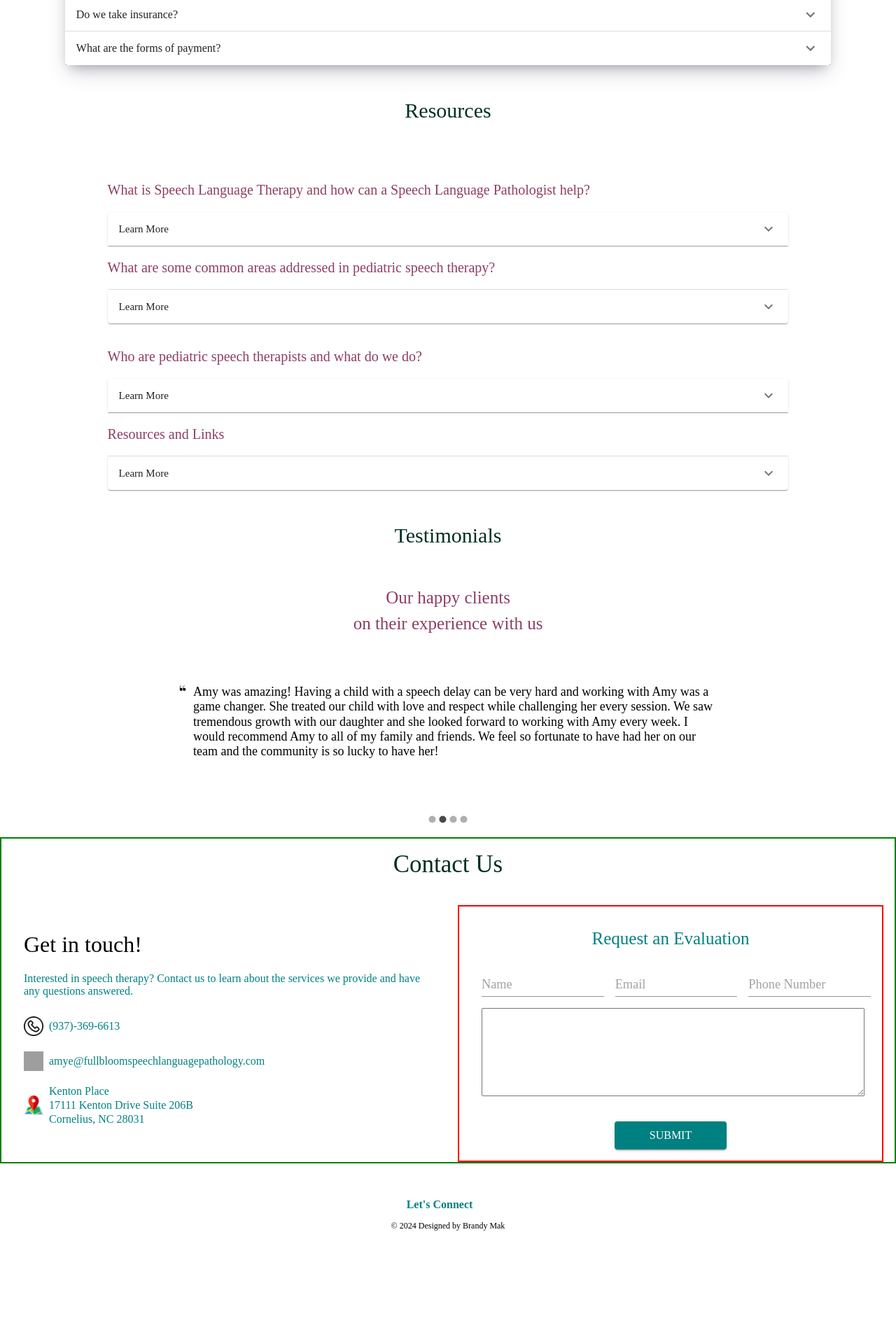
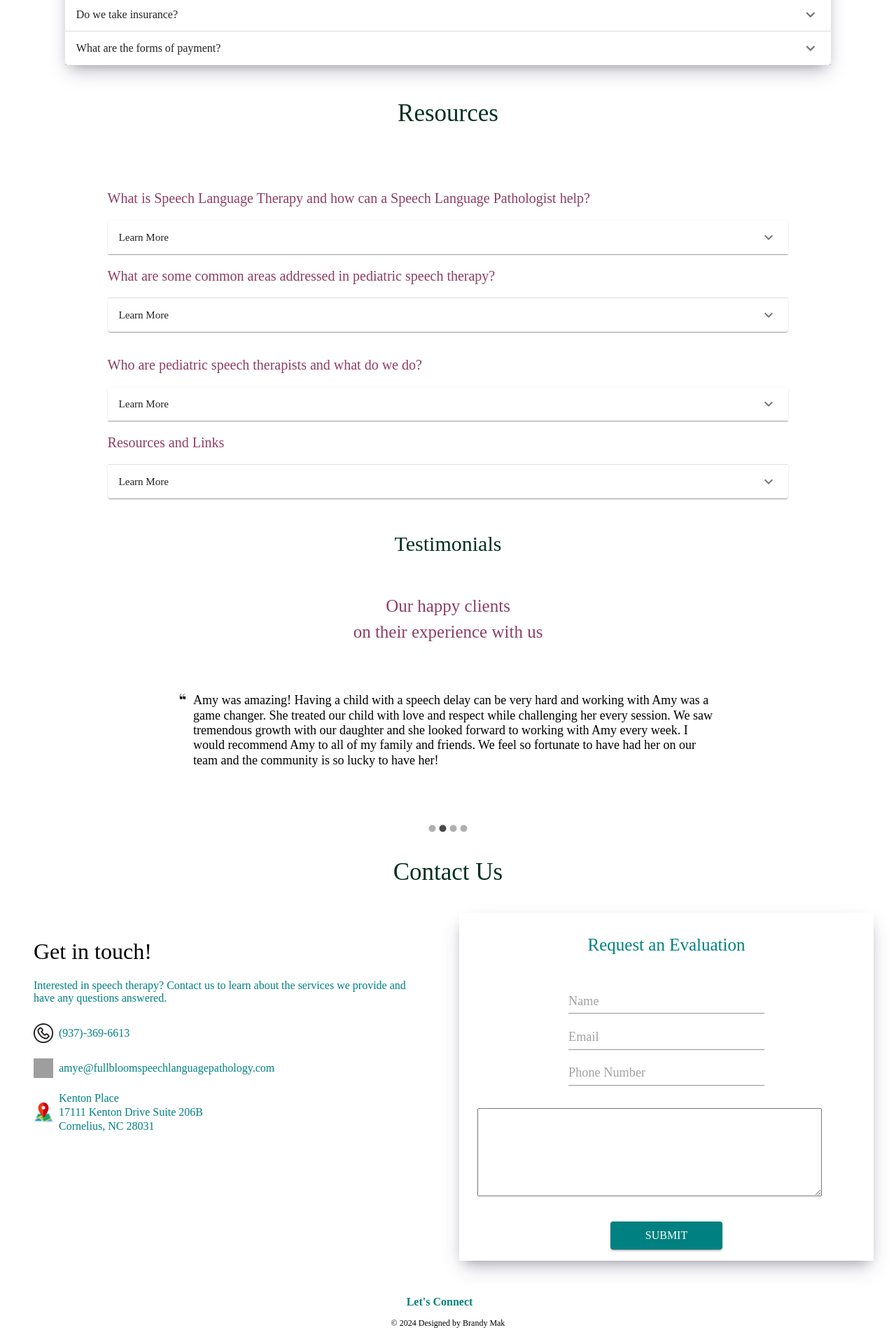
Before and after one commit to beemak789/AE_SLP_Website, a React (Create React App) app in the folder AE_Website/: page / in a window 1280 px wide. Shown: the part 1712-3632 px from the top of the page at 70% size. Before the commit the page ends 3493 px from the top, so only its background shows below. Built offline with nearby package versions, Linux system fonts and the light colour scheme; grey boxes are pictures that could not be loaded; some icons are missing; a web font is replaced by a local one.

Commit message:
add carousel

```diff
--- a/AE_Website/src/component/ContactMe.js
+++ b/AE_Website/src/component/ContactMe.js
@@ -52,9 +52,8 @@ export default ContactMe;
 const ContactMeContainer = styled.div`
   display: flex;
   flex-direction: column;
-  border: 2px solid green;
-  padding-right: 1rem;
-  padding-left: 1rem;
+  padding-right: 2rem;
+  padding-left: 2rem;
 
   .fancy {
     font-size: 35px;
--- a/AE_Website/src/component/Form.js
+++ b/AE_Website/src/component/Form.js
@@ -25,33 +25,33 @@ const Form = () => {
         name='_autoresponse'
         value='your custom message'
       ></input>
-      <div className='input-field-container'>
+      <InputFieldContainer>
         <Input
+          className='input'
           placeholder='Name'
-          sx={{ marginLeft: '1rem' }}
           value={name}
           name='name'
           onInput={(event) => setName(event.target.value)}
           required
         />
         <Input
+          className='input'
           placeholder='Email'
-          sx={{ marginLeft: '1rem' }}
           value={email}
           name='email'
           onInput={(event) => setEmail(event.target.value)}
           required
         />
         <Input
+          className='input'
           placeholder='Phone Number'
-          sx={{ marginLeft: '1rem' }}
           value={phoneNumber}
           name='phoneNumber'
           onInput={(event) => setPhoneNumber(event.target.value)}
           required
         />
-      </div>
-      <div className='text-area-div'>
+      </InputFieldContainer>
+      <TextAreaContainer>
         <textarea
           id='message'
           name='message'
@@ -61,17 +61,12 @@ const Form = () => {
           onInput={(event) => setMessage(event.target.value)}
           className='text-area-container'
         ></textarea>
-      </div>
+      </TextAreaContainer>
       <Button
         className='submit-button'
         variant='contained'
         type='submit'
-        sx={{
-          backgroundColor: '#008080',
-          width: '10rem',
-          margin: 'auto',
-          marginTop: '2rem',
-        }}
+        style={{ marginTop: '2rem', background: '#008080' }}
       >
         Submit
       </Button>
@@ -86,12 +81,34 @@ const FormContainer = styled.div`
   flex-direction: column;
   align-items: center;
   width: 50%;
-border: 2px solid red;
-padding: 1rem;
+  padding: 1rem;
+  box-shadow: rgba(50, 50, 93, 0.25) 0px 13px 27px -5px,
+    rgba(0, 0, 0, 0.3) 0px 8px 16px -8px;
 
   .submit-question-header {
     color: #008080;
     font-size: 25px;
     font-weight: 100;
   }
+
+  .submit-button {
+    backgroundcolor: '#008080';
+    width: 10rem;
+    margin: auto;
+    margintop: 2rem;
+  }
 `;
+
+const InputFieldContainer = styled.div`
+  margin-top: 2rem;
+  display: flex;
+  flex-direction: column;
+  gap: 1rem;
+  padding: 1rem;
+  width: 50%;
+`;
+const TextAreaContainer = styled.div`
+  textarea {
+    width: 90%;
+  }
+`;
--- a/AE_Website/src/component/Resources.js
+++ b/AE_Website/src/component/Resources.js
@@ -19,7 +19,7 @@ const bull = (
 const Resources = () => {
   return (
     <ResourcesContainer>
-      <h2 className='fancy'>Resources</h2>
+      <h2 className='resources-header'>Resources</h2>
 
       <ResourcesList>
         <ResourceBox>
@@ -141,10 +141,11 @@ const Resources = () => {
 export default Resources;
 
 const ResourcesContainer = styled.div`
-  .fancy {
-    font-size: 30px;
+  h2 {
+    font-size: 35px;
     font-weight: 300;
     text-align: center;
+    border: 2px solid red;
 
     --b: 0.5px; /* control the border thickness */
     --w: 400px; /* control the width of the line*/
--- a/AE_Website/src/component/Services.js
+++ b/AE_Website/src/component/Services.js
@@ -20,6 +20,7 @@ const ServicesContainer = styled.div`
   flex-direction: column;
   justify-content: space-around;
   background-color: white;
+  height: fit-content;
 
   .our-services-header {
     font-size: 25px;
--- a/AE_Website/src/component/Testimonials.js
+++ b/AE_Website/src/component/Testimonials.js
@@ -14,9 +14,8 @@ const Testimonials = () => {
       </div>
       <TestimonialList>
         <Carousel
-          fullHeightHover={false} // We want the nav buttons wrapper to only be as big as the button element is
+        disabled
           navButtonsProps={{
-            // Change the colors and radius of the actual buttons. THIS STYLES BOTH BUTTONS
             style: {
               backgroundColor: '#023020',
               borderRadius: 50,
@@ -43,6 +42,7 @@ const Testimonials = () => {
 export default Testimonials;
 
 const TestimonialsContainer = styled.div`
+position: relative;
   .fancy {
     font-size: 30px;
     font-weight: 300;
```
